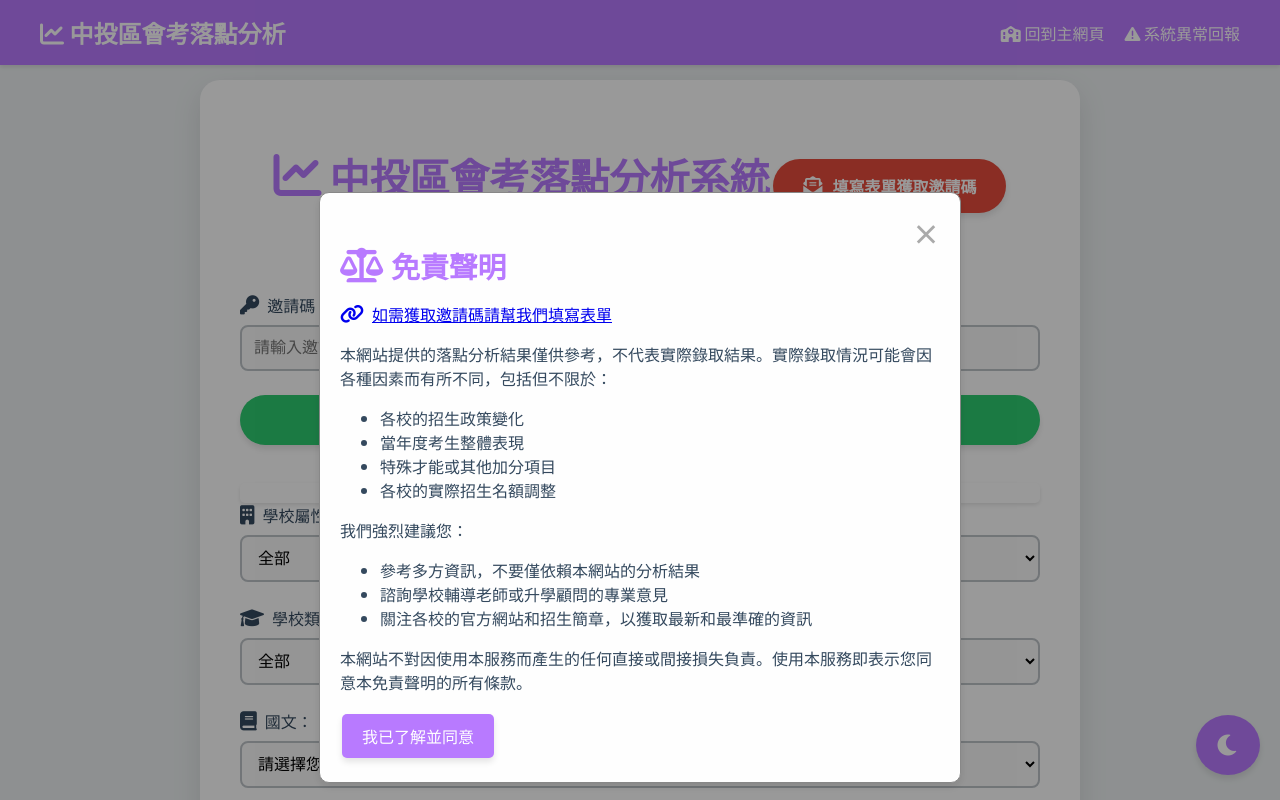
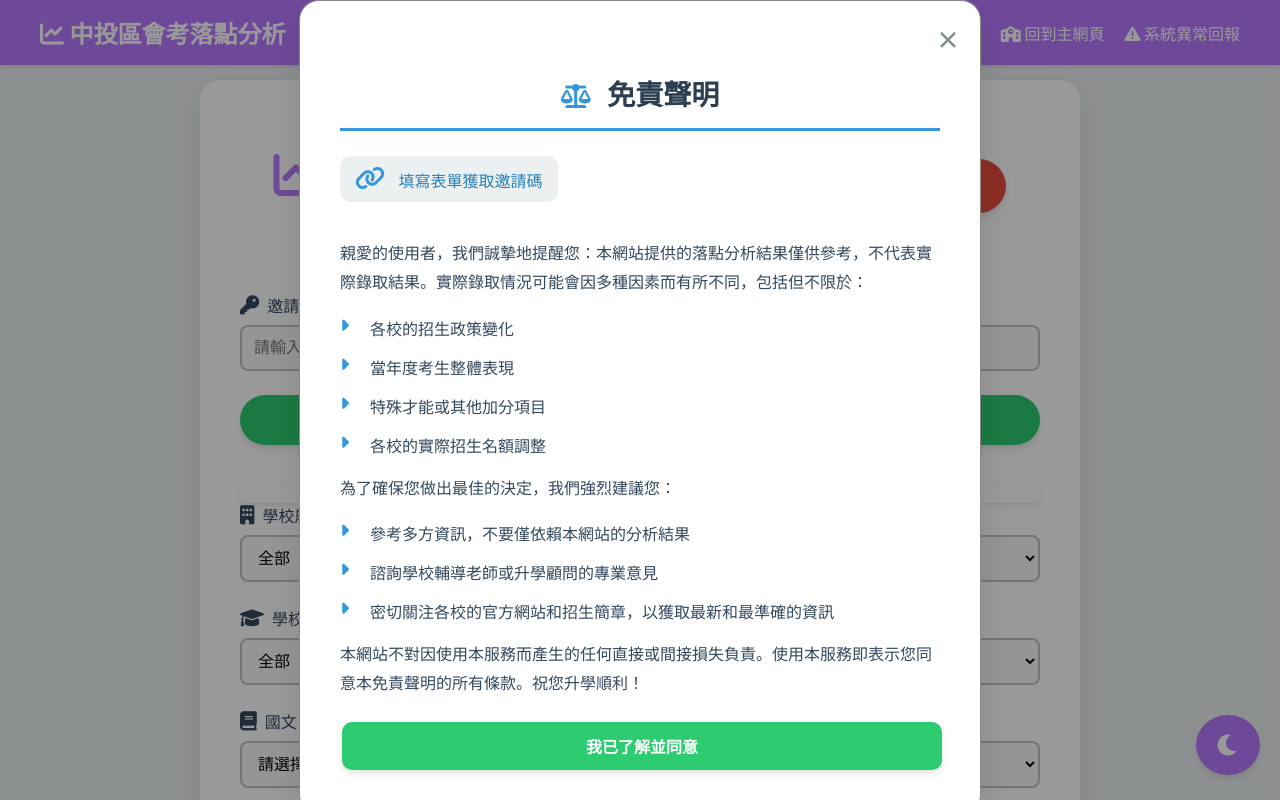
Before and after one commit to ctttw/ctttw.github.io, a plain HTML site: page index.html in a window 1280 px wide. Shown: the top 800 px of the page. Drawn offline with nearby package versions, Linux system fonts and the light colour scheme; a script that the page names is missing.

Commit message:
Update index.html

```diff
--- a/index.html
+++ b/index.html
@@ -564,6 +564,176 @@ body.dark-mode .modal-content ul {
 
 body.dark-mode .modal-content li {
   margin-bottom: 10px;}
+      /* 增強美觀的免責聲明樣式 */
+      #disclaimerModal .modal-content {
+        background-color: #ffffff;
+        border-radius: 20px;
+        padding: 40px;
+        box-shadow: 0 15px 40px rgba(0, 0, 0, 0.1);
+        max-width: 600px;
+        margin: auto;
+        position: relative;
+      }
+
+      #disclaimerModal h2 {
+        color: #2c3e50;
+        font-size: 28px;
+        margin-bottom: 25px;
+        border-bottom: 3px solid #3498db;
+        padding-bottom: 15px;
+        text-align: center;
+      }
+
+      #disclaimerModal .icon {
+        color: #3498db;
+        margin-right: 10px;
+        font-size: 24px;
+      }
+
+      #disclaimerModal a {
+        color: #2980b9;
+        text-decoration: none;
+        transition: all 0.3s ease;
+        display: inline-block;
+        margin-bottom: 20px;
+        padding: 10px 15px;
+        background-color: #ecf0f1;
+        border-radius: 10px;
+      }
+
+      #disclaimerModal a:hover {
+        color: #3498db;
+        background-color: #d5dbdb;
+        transform: translateY(-2px);
+      }
+
+      #disclaimerModal p {
+        color: #34495e;
+        line-height: 1.8;
+        margin-bottom: 20px;
+        font-size: 16px;
+      }
+
+      #disclaimerModal ul {
+        list-style-type: none;
+        padding-left: 0;
+      }
+
+      #disclaimerModal li {
+        margin-bottom: 15px;
+        position: relative;
+        padding-left: 30px;
+        font-size: 16px;
+      }
+
+      #disclaimerModal li:before {
+        content: "\f0da";
+        font-family: "Font Awesome 5 Free";
+        font-weight: 900;
+        position: absolute;
+        left: 0;
+        color: #3498db;
+        font-size: 18px;
+      }
+
+      #disclaimerModal .confirm-button {
+        background-color: #2ecc71;
+        color: white;
+        border: none;
+        padding: 12px 25px;
+        border-radius: 10px;
+        cursor: pointer;
+        transition: all 0.3s ease;
+        font-weight: bold;
+        font-size: 16px;
+        margin-top: 25px;
+        display: block;
+        width: 100%;
+        text-align: center;
+      }
+
+      #disclaimerModal .confirm-button:hover {
+        background-color: #27ae60;
+        transform: translateY(-2px);
+        box-shadow: 0 5px 15px rgba(46, 204, 113, 0.3);
+      }
+
+      #disclaimerModal .close {
+        position: absolute;
+        right: 20px;
+        top: 20px;
+        color: #7f8c8d;
+        font-size: 24px;
+        transition: all 0.3s ease;
+      }
+
+      #disclaimerModal .close:hover {
+        color: #34495e;
+        transform: rotate(90deg);
+      }
+
+      /* 深色模式樣式 */
+      body.dark-mode #disclaimerModal .modal-content {
+        background-color: #2c3e50;
+        color: #ecf0f1;
+      }
+
+      body.dark-mode #disclaimerModal h2 {
+        color: #3498db;
+        border-bottom-color: #3498db;
+      }
+
+      body.dark-mode #disclaimerModal a {
+        color: #3498db;
+        background-color: #34495e;
+      }
+
+      body.dark-mode #disclaimerModal a:hover {
+        color: #2ecc71;
+        background-color: #2c3e50;
+      }
+
+      body.dark-mode #disclaimerModal p,
+      body.dark-mode #disclaimerModal li {
+        color: #bdc3c7;
+      }
+
+      body.dark-mode #disclaimerModal .confirm-button {
+        background-color: #3498db;
+      }
+
+      body.dark-mode #disclaimerModal .confirm-button:hover {
+        background-color: #2980b9;
+        box-shadow: 0 5px 15px rgba(52, 152, 219, 0.3);
+      }
+
+      body.dark-mode #disclaimerModal .close {
+        color: #bdc3c7;
+      }
+
+      body.dark-mode #disclaimerModal .close:hover {
+        color: #ecf0f1;
+      }
+
+      /* 添加動畫效果 */
+      @keyframes fadeIn {
+        from { opacity: 0; transform: translateY(-20px); }
+        to { opacity: 1; transform: translateY(0); }
+      }
+
+      #disclaimerModal .modal-content {
+        animation: fadeIn 0.5s ease-out;
+      }
+
+      #disclaimerModal li {
+        opacity: 0;
+        animation: fadeIn 0.5s ease-out forwards;
+      }
+
+      #disclaimerModal li:nth-child(1) { animation-delay: 0.1s; }
+      #disclaimerModal li:nth-child(2) { animation-delay: 0.2s; }
+      #disclaimerModal li:nth-child(3) { animation-delay: 0.3s; }
+      #disclaimerModal li:nth-child(4) { animation-delay: 0.4s; }
 
     </style>
   </head>
@@ -776,26 +946,28 @@ body.dark-mode .modal-content li {
 
 
 
-      <!-- Modal -->
+     <!-- 修改後的美化版免責聲明 Modal -->
      <div id="disclaimerModal" class="modal">
       <div class="modal-content">
         <span class="close">&times;</span>
-          <h2><i class="fas fa-balance-scale icon"></i>免責聲明</h2>
-          <a href="https://docs.google.com/forms/d/e/1FAIpQLSfOxDcbwdmBpZGrushwYGBMRKqloorV4xf4Auibo5ZIAhQm3A/viewform?usp=sf_link" target="_blank"><i class="fas fa-link icon"></i>如需獲取邀請碼請幫我們填寫表單</a>
-          <p>本網站提供的落點分析結果僅供參考，不代表實際錄取結果。實際錄取情況可能會因各種因素而有所不同，包括但不限於：</p>
+        <h2><i class="fas fa-balance-scale icon"></i> 免責聲明</h2>
+        <a href="https://docs.google.com/forms/d/e/1FAIpQLSfOxDcbwdmBpZGrushwYGBMRKqloorV4xf4Auibo5ZIAhQm3A/viewform?usp=sf_link" target="_blank">
+          <i class="fas fa-link icon"></i> 填寫表單獲取邀請碼
+        </a>
+        <p>親愛的使用者，我們誠摯地提醒您：本網站提供的落點分析結果僅供參考，不代表實際錄取結果。實際錄取情況可能會因多種因素而有所不同，包括但不限於：</p>
         <ul>
           <li>各校的招生政策變化</li>
           <li>當年度考生整體表現</li>
           <li>特殊才能或其他加分項目</li>
           <li>各校的實際招生名額調整</li>
         </ul>
-          <p>我們強烈建議您：</p>
+        <p>為了確保您做出最佳的決定，我們強烈建議您：</p>
         <ul>
           <li>參考多方資訊，不要僅依賴本網站的分析結果</li>
           <li>諮詢學校輔導老師或升學顧問的專業意見</li>
-            <li>關注各校的官方網站和招生簡章，以獲取最新和最準確的資訊</li>
+          <li>密切關注各校的官方網站和招生簡章，以獲取最新和最準確的資訊</li>
         </ul>
-          <p>本網站不對因使用本服務而產生的任何直接或間接損失負責。使用本服務即表示您同意本免責聲明的所有條款。</p>
+        <p>本網站不對因使用本服務而產生的任何直接或間接損失負責。使用本服務即表示您同意本免責聲明的所有條款。祝您升學順利！</p>
         <button class="confirm-button" onclick="closeDisclaimer()">我已了解並同意</button>
       </div>
     </div>
```
Lines whose indentation alone changed are shown as unchanged.
